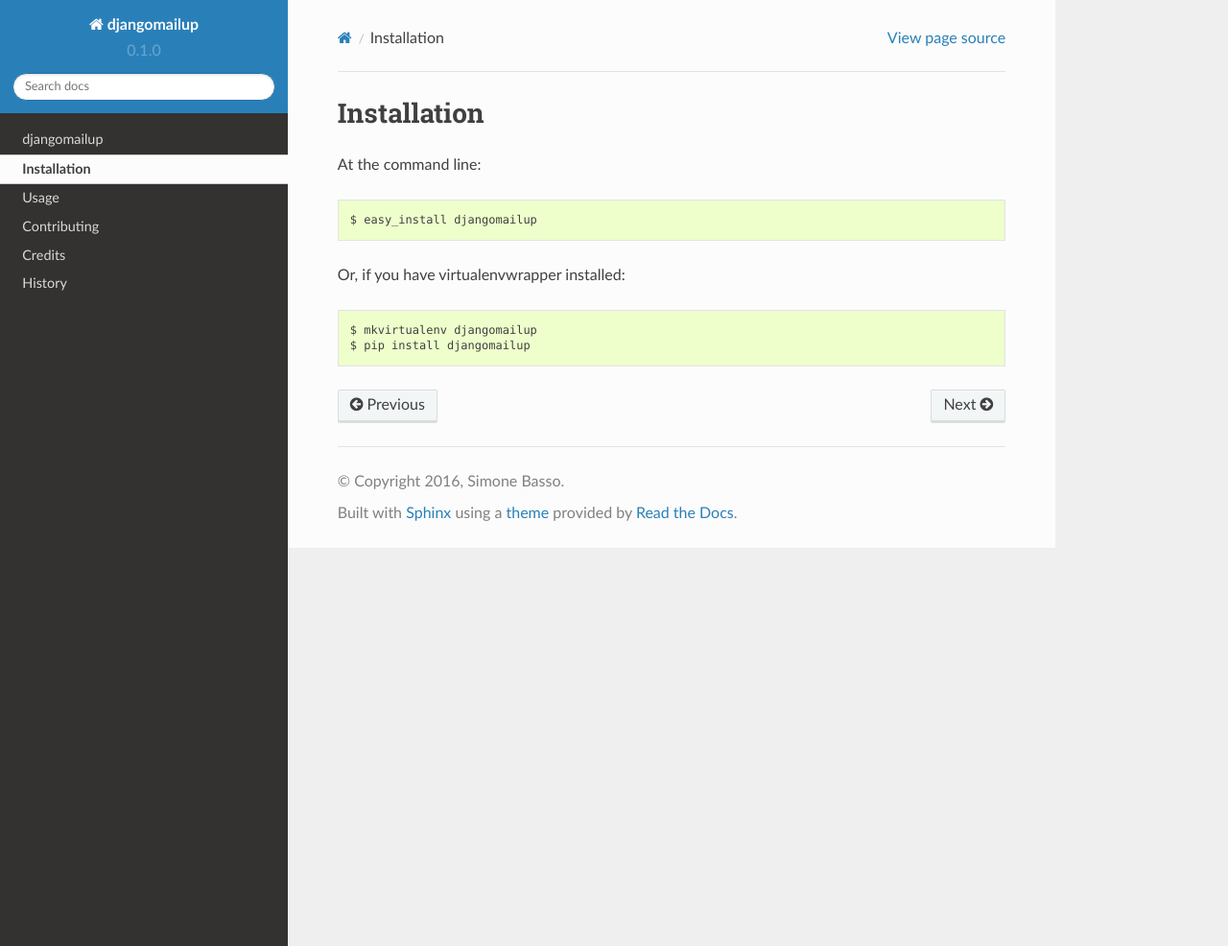
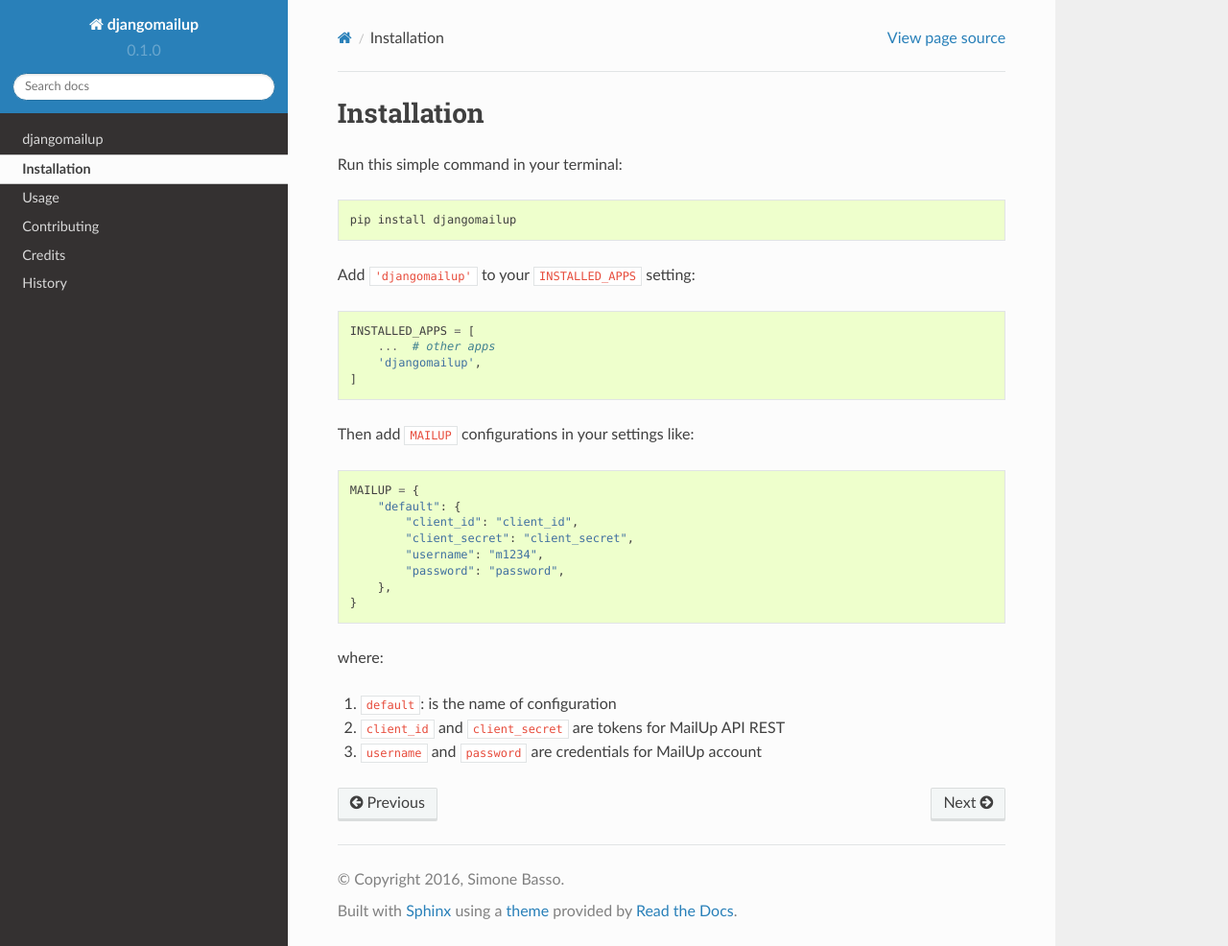
Before and after one commit to simobasso/djangomailup, a Sphinx documentation site: the page built from docs/installation.rst, in a window 1280 px wide and 986 px high. Shown: the whole window at 96% size. Built offline with Sphinx 7.4.7 and the Read the Docs theme 2.0.0, drawn with Linux system fonts in a browser that asks for light colours.

Commit message:
docs: add installation page

```diff
--- a/docs/installation.rst
+++ b/docs/installation.rst
@@ -2,11 +2,34 @@
 Installation
 ============
 
-At the command line::
+Run this simple command in your terminal::
 
-    $ easy_install djangomailup
+    pip install djangomailup
 
-Or, if you have virtualenvwrapper installed::
+Add ``'djangomailup'`` to your ``INSTALLED_APPS`` setting:
 
-    $ mkvirtualenv djangomailup
-    $ pip install djangomailup
+.. code-block:: python
+
+    INSTALLED_APPS = [
+        ...  # other apps
+        'djangomailup',
+    ]
+
+Then add ``MAILUP`` configurations in your settings like:
+
+.. code-block:: python
+
+    MAILUP = {
+        "default": {
+            "client_id": "client_id",
+            "client_secret": "client_secret",
+            "username": "m1234",
+            "password": "password",
+        },
+    }
+
+where:
+
+1.  ``default``: is the name of configuration
+2.  ``client_id`` and ``client_secret`` are tokens for MailUp API REST
+3.  ``username`` and ``password`` are credentials for MailUp account
```
